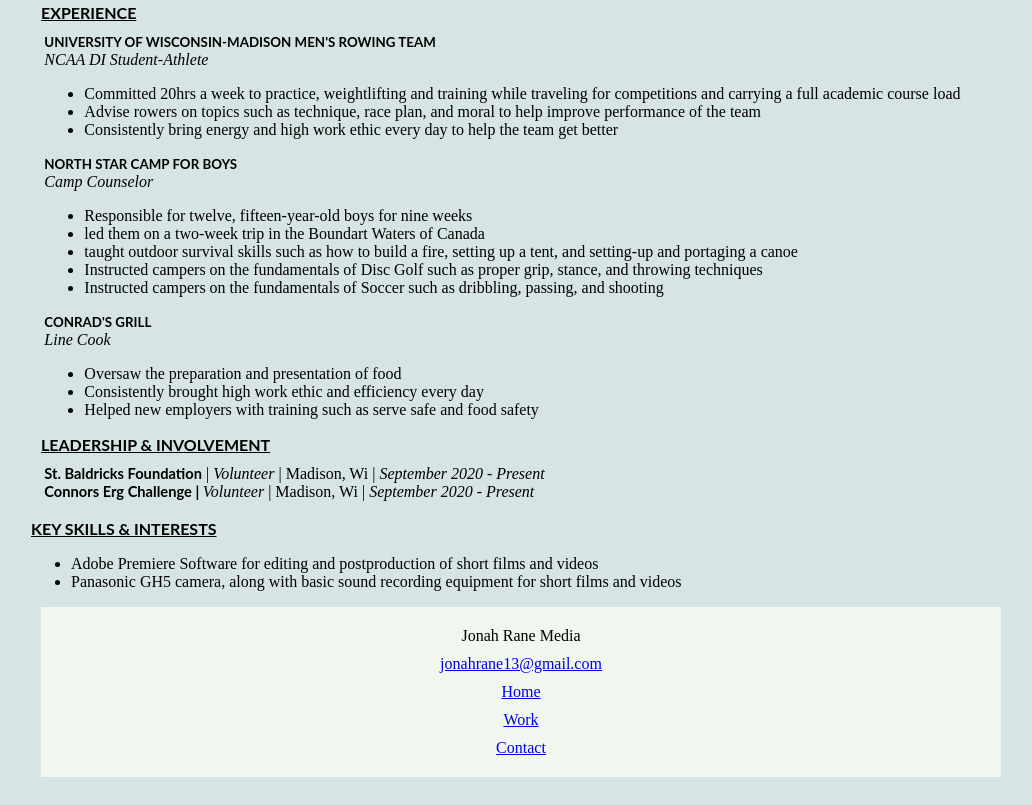
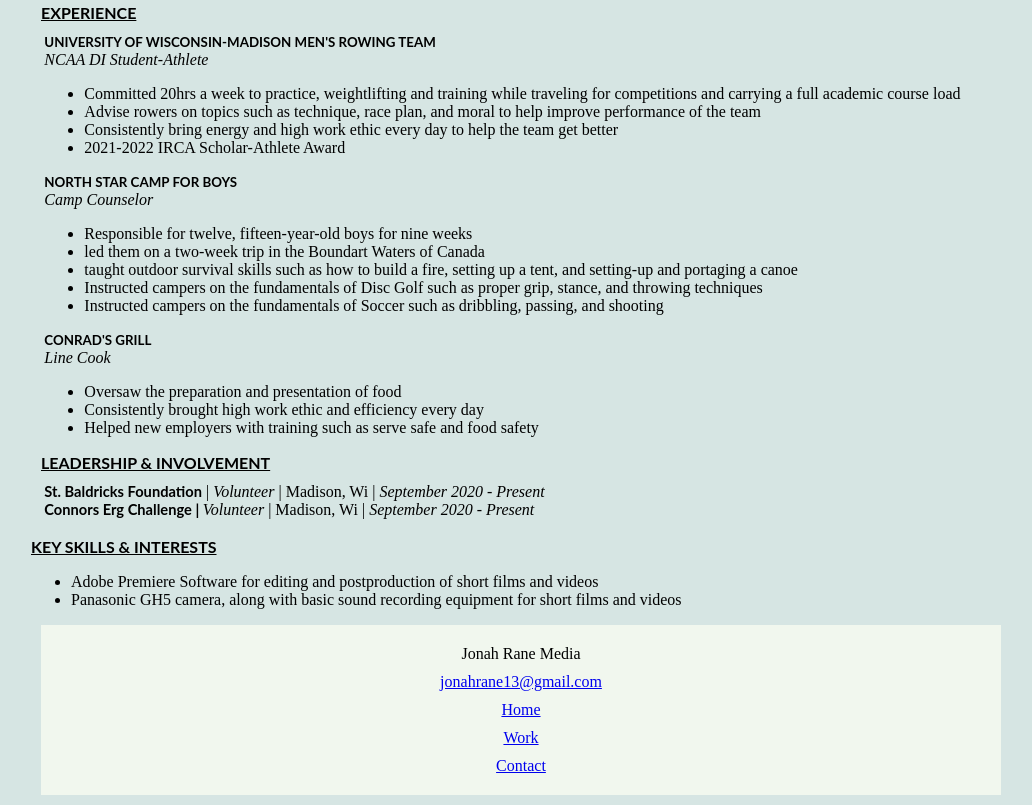
Before and after one commit to jonahrane/jonahrane.github.io, a plain HTML site: page Resume.html in a window 1280 px wide. Shown: the part 776-1581 px from the top of the page, without its empty margins (119-1151 px from the left). Drawn offline with Linux system fonts and the light colour scheme.

Commit message:
Update Resume.html

```diff
--- a/Resume.html
+++ b/Resume.html
@@ -60,6 +60,7 @@
 			<li>Committed 20hrs a week to practice, weightlifting and training while traveling for competitions and carrying a full academic course load</li>
 			<li>Advise rowers on topics such as technique, race plan, and moral to help improve performance of the team</li>
 			<li>Consistently bring energy and high work ethic every day to help the team get better </li>
+			<li>2021-2022 IRCA Scholar-Athlete Award</li?
 		</ul>
 		</div>
 
```
